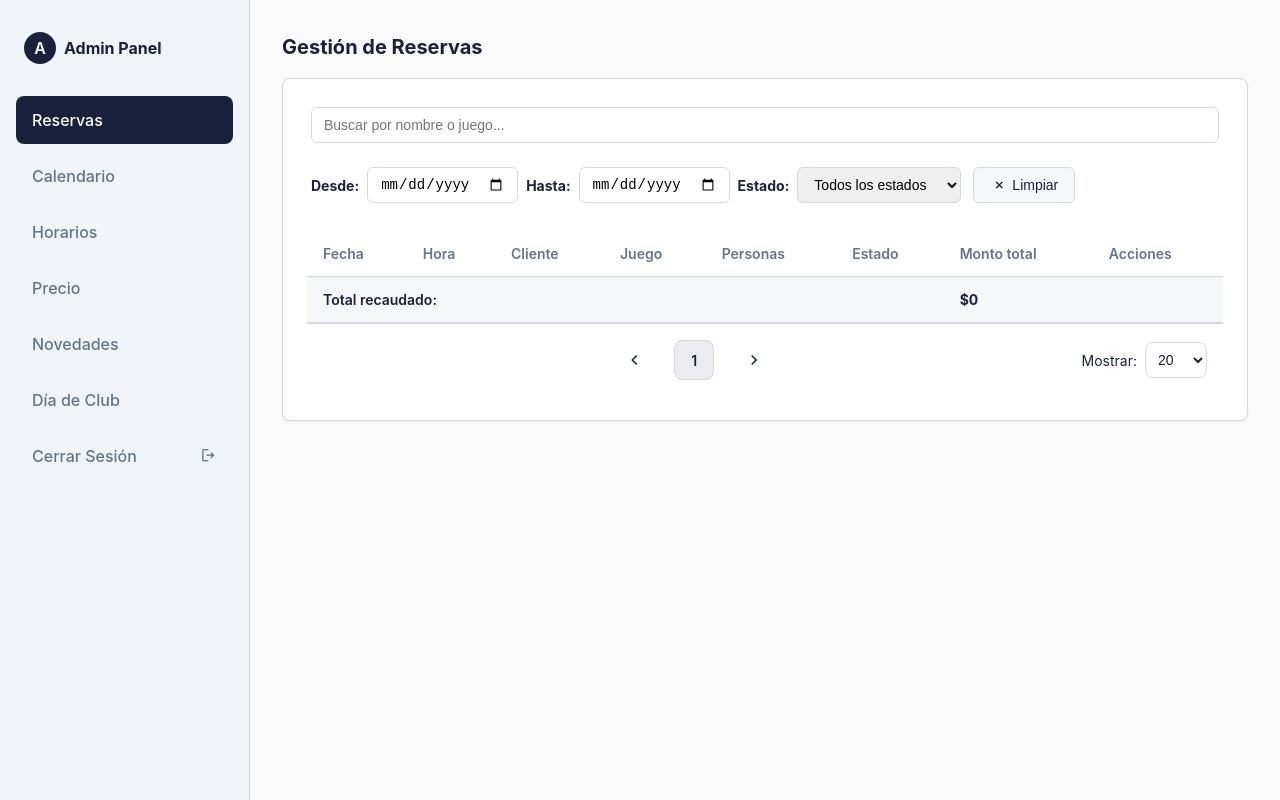
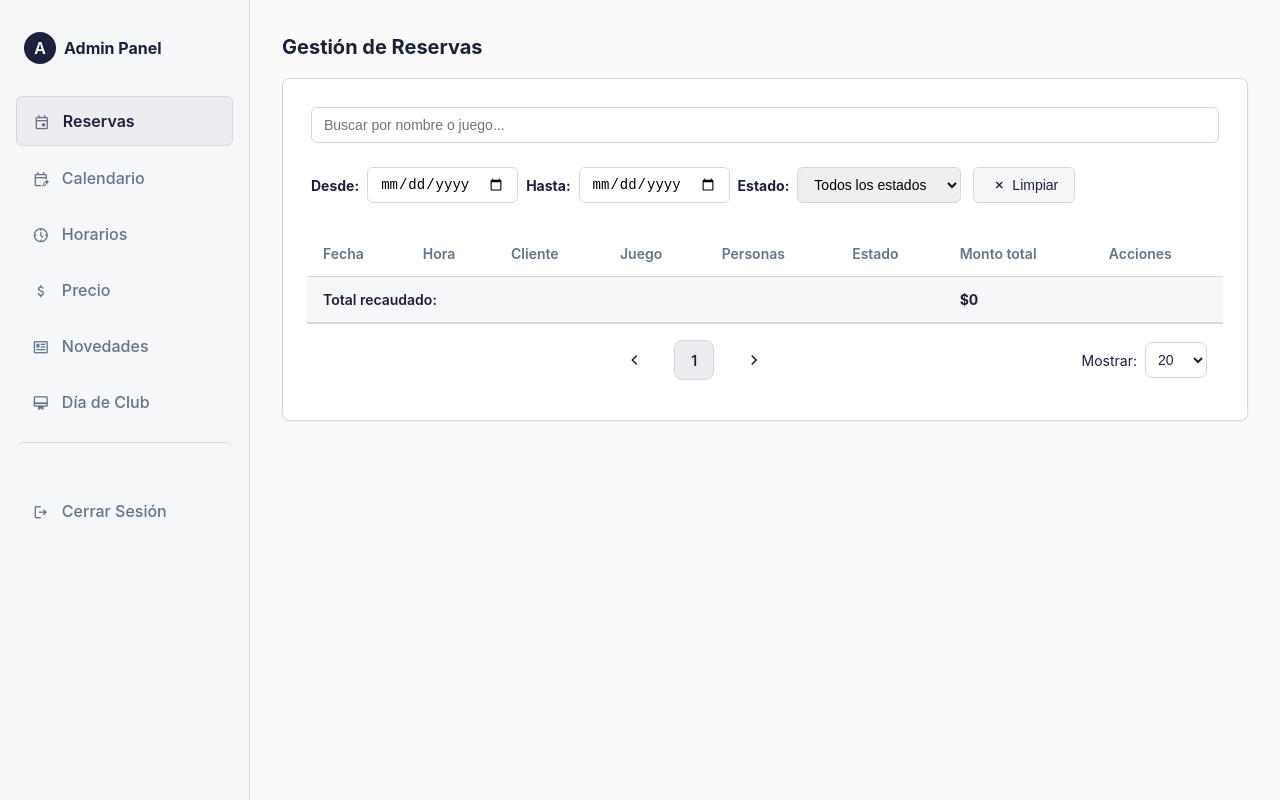
Before and after one commit to Alexncold/resistencia-juegos, a plain HTML site: page admin.html in a window 1280 px wide. Drawn offline with nearby package versions, Linux system fonts and the light colour scheme; sample sign-in values are in the browser's storage.

Commit message:
Mejoras en la barra lateral del panel de administración: se agregaron íconos a las pestañas, se actualizaron los colores de fondo y se ajustó el estilo del botón de cierre de sesión

```diff
--- a/admin.html
+++ b/admin.html
@@ -22,7 +22,7 @@
         }
 
         .sidebar {
-            background-color: var(--secondary);
+            background-color: #F6F7F9;
             padding: 2rem 1rem;
             border-right: 1px solid var(--border);
         }
@@ -44,8 +44,25 @@
         }
 
         .nav-item.active {
-            background-color: var(--primary);
-            color: var(--primary-foreground);
+            background-color: #EDEDF1;
+            color: var(--foreground);
+            border: 1px solid #D6D8E1;
+            border-radius: 6px;
+        }
+
+        .nav-item.active .material-symbols-outlined {
+            color: #6A718D;
+        }
+
+        .nav-item.active span:not(.material-symbols-outlined) {
+            font-weight: 600;
+        }
+
+        .sidebar-divider {
+            height: 1px;
+            background-color: var(--border);
+            margin: 1rem 0;
+            width: 100%;
         }
 
         .admin-content {
@@ -120,15 +137,35 @@
             </div>
 
             <nav>
-                <div class="nav-item active" data-tab="reservations">Reservas</div>
-                <div class="nav-item" data-tab="calendar">Calendario</div>
-                <div class="nav-item" data-tab="times">Horarios</div>
-                <div class="nav-item" data-tab="price">Precio</div>
-                <div class="nav-item" data-tab="news">Novedades</div>
-                <div class="nav-item" data-tab="free-tables">Día de Club</div>
-                <div class="nav-item" id="logoutBtn" style="display: flex; align-items: center; justify-content: space-between; width: 100%;">
+                <div class="nav-item active" data-tab="reservations">
+                    <span class="material-symbols-outlined" style="font-size: 1.1rem; vertical-align: middle; margin-right: 0.5rem;">event</span>
+                    <span>Reservas</span>
+                </div>
+                <div class="nav-item" data-tab="calendar">
+                    <span class="material-symbols-outlined" style="font-size: 1.1rem; vertical-align: middle; margin-right: 0.5rem;">edit_calendar</span>
+                    <span>Calendario</span>
+                </div>
+                <div class="nav-item" data-tab="times">
+                    <span class="material-symbols-outlined" style="font-size: 1.1rem; vertical-align: middle; margin-right: 0.5rem;">nest_clock_farsight_analog</span>
+                    <span>Horarios</span>
+                </div>
+                <div class="nav-item" data-tab="price">
+                    <span class="material-symbols-outlined" style="font-size: 1.1rem; vertical-align: middle; margin-right: 0.5rem;">attach_money</span>
+                    <span>Precio</span>
+                </div>
+                <div class="nav-item" data-tab="news">
+                    <span class="material-symbols-outlined" style="font-size: 1.1rem; vertical-align: middle; margin-right: 0.5rem;">newsmode</span>
+                    <span>Novedades</span>
+                </div>
+                <div class="nav-item" data-tab="free-tables">
+                    <span class="material-symbols-outlined" style="font-size: 1.1rem; vertical-align: middle; margin-right: 0.5rem;">card_membership</span>
+                    <span>Día de Club</span>
+                </div>
+
+                <div class="nav-item" style="margin-top: 1rem; border-top: 1px solid var(--border); padding-top: 1rem; margin-bottom: 1rem;"></div>
+                <div class="nav-item" id="logoutBtn">
+                    <span class="material-symbols-outlined" style="font-size: 1.1rem; vertical-align: middle; margin-right: 0.5rem;">logout</span>
                     <span>Cerrar Sesión</span>
-                    <span class="material-symbols-outlined" style="font-size: 1.1rem;">logout</span>
                 </div>
             </nav>
         </aside>
```
